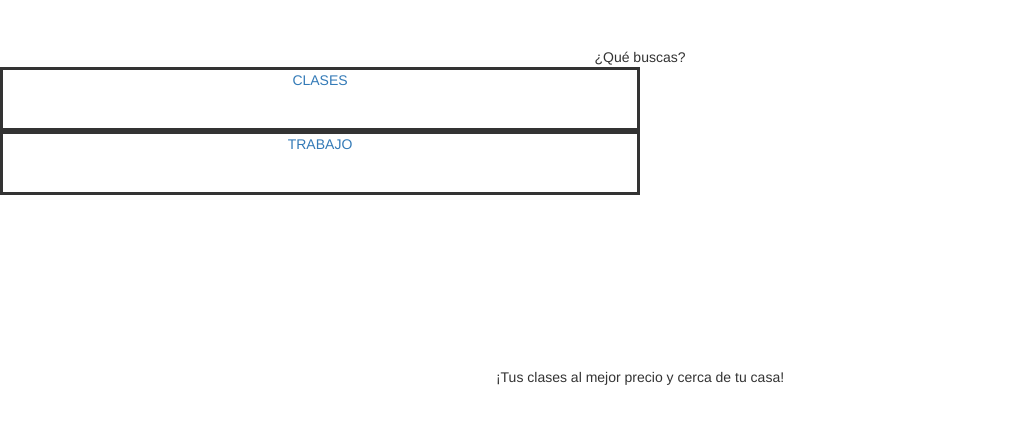
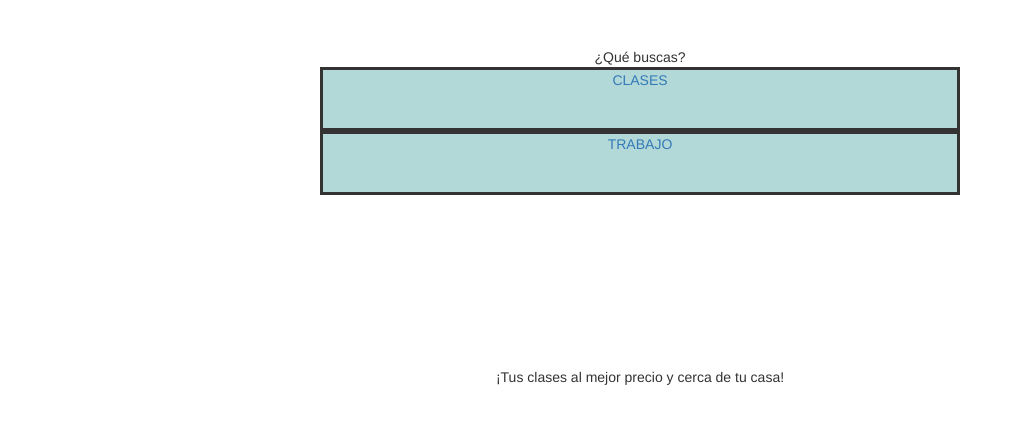
Before and after one commit to rpascual/muveo, a plain HTML site: page index.html in a window 1280 px wide. Shown: the part 192-616 px from the top of the page, without its empty margins (0-1023 px from the left). Drawn offline with nearby package versions, Linux system fonts and the light colour scheme.

Commit message:
Update estilos.css

```diff
--- a/css/estilos.css
+++ b/css/estilos.css
@@ -38,12 +38,18 @@ body{
     width: 50%;
     height: 20%;
     border: solid;
+    margin-left: auto;
+    margin-right: auto;
+    background-color: #b2d8d8;
 }
 
 #trabajo{
     width: 50%;
     height: 20%;
     border: solid;
+    margin-left: auto;
+    margin-right: auto;
+    background-color: #b2d8d8;
 }
 
 #lema{
```
